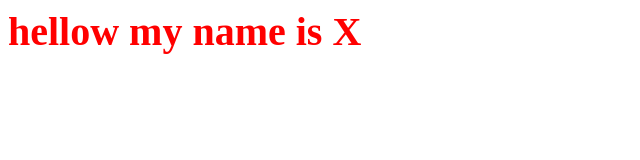
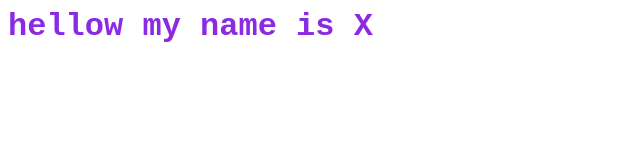
Before and after one commit to habibx792/git, a plain HTML site: page index.html in a window 1280 px wide. Shown: the whole page, without its empty margins (0-640 px from the left). Drawn offline with Linux system fonts and the light colour scheme.

Commit message:
css is add

```diff
--- a/style.css
+++ b/style.css
@@ -1,7 +1,6 @@
-
-bodY{
-	color:red;
+body{
+	font-family: 'Courier New', Courier, monospace;
 }
 h1{
-	font-size:40px;
+	color: blueviolet;
 }
```
